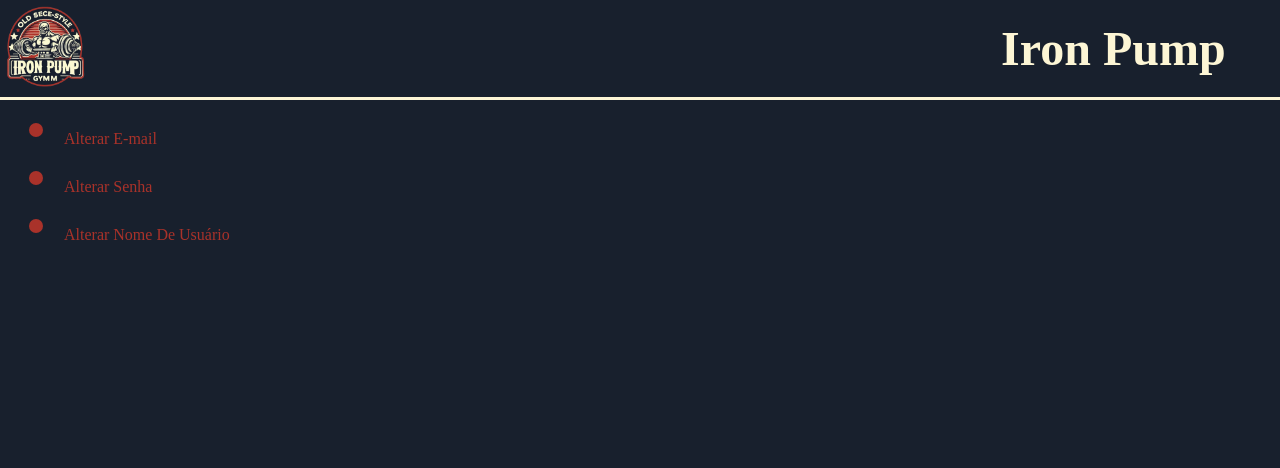
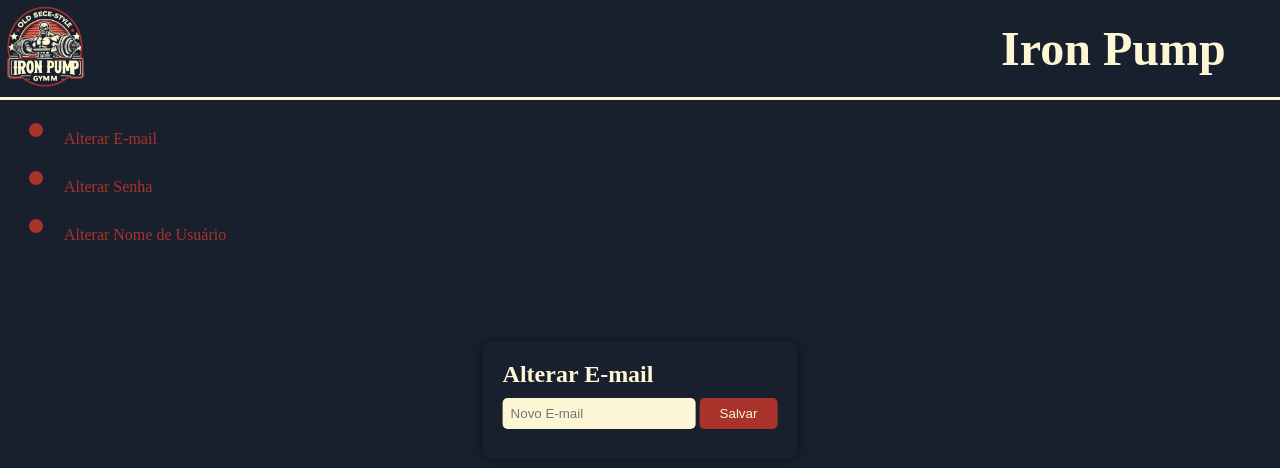
Before and after one commit to Viiinicius/tcc-info22, a plain HTML site: page telaPerfilConf.html in a window 1280 px wide. Both pictures are taken after a click on the button "Alterar E-mail". Drawn offline with Linux system fonts and the light colour scheme; a web font is replaced by a local one.

Commit message:
Altração dos html

```diff
--- a/telaPerfilConf.css
+++ b/telaPerfilConf.css
@@ -59,3 +59,43 @@ ul li::marker{
 ul{
     padding-left: 4em;
 }
+/* Adicione este CSS ao seu arquivo telaPerfilConf.css */
+
+.dialog {
+    display: none;
+    position: fixed;
+    top: 50%;
+    left: 50%;
+    transform: translate(-50%, -50%);
+    background-color: #18202D; /* Cor de fundo */
+    padding: 20px;
+    border-radius: 10px;
+    box-shadow: 0 0 10px rgba(0, 0, 0, 0.5);
+    color: #FDF6D5; /* Cor do texto */
+}
+
+.dialog h2 {
+    margin-bottom: 10px;
+}
+
+.dialog input {
+    margin-bottom: 10px;
+    padding: 8px;
+    border-radius: 5px;
+    border: none;
+    background-color: #FDF6D5; /* Cor do campo de entrada */
+    color: #18202D; /* Cor do texto no campo de entrada */
+}
+
+.dialog button {
+    padding: 8px 20px;
+    border-radius: 5px;
+    border: none;
+    background-color: #A9322A; /* Cor do botão */
+    color: #FDF6D5; /* Cor do texto no botão */
+    cursor: pointer;
+}
+
+.dialog button:hover {
+    background-color: #8A2BE2; /* Cor do botão ao passar o mouse */
+}
--- a/telaPerfilConf.html
+++ b/telaPerfilConf.html
@@ -5,6 +5,9 @@
     <meta name="viewport" content="width=device-width, initial-scale=1.0">
     <link rel="stylesheet" href="telaPerfilConf.css">
     <title>Perfil e Configurações</title>
+    <style>
+        /* Coloque aqui seu CSS existente */
+    </style>
 </head>
 <body>
     <!--Cabeçalho com titulo e botão para tela de perfil-->
@@ -21,15 +24,53 @@
 
     <ul>
         <li>
-    <button class="conf">Alterar E-mail</button>
-</li>
-<li>
-    <button class="conf">Alterar Senha</button>
-</li>
-<li>
-    <button class="conf">Alterar Nome De Usuário</button>
-</li>
+            <button class="conf" onclick="alterarEmail()">Alterar E-mail</button>
+        </li>
+        <li>
+            <button class="conf" onclick="alterarSenha()">Alterar Senha</button>
+        </li>
+        <li>
+            <button class="conf" onclick="alterarNomeUsuario()">Alterar Nome de Usuário</button>
+        </li>
+    </ul>
 
-</ul>
+    <!-- Caixa de diálogo para alterar o email -->
+    <div id="emailDialog" class="dialog">
+        <h2>Alterar E-mail</h2>
+        <input type="email" placeholder="Novo E-mail">
+        <button onclick="fecharDialog('emailDialog')">Salvar</button>
+    </div>
+
+    <!-- Caixa de diálogo para alterar a senha -->
+    <div id="senhaDialog" class="dialog">
+        <h2>Alterar Senha</h2>
+        <input type="password" placeholder="Nova Senha">
+        <button onclick="fecharDialog('senhaDialog')">Salvar</button>
+    </div>
+
+    <!-- Caixa de diálogo para alterar o nome de usuário -->
+    <div id="nomeUsuarioDialog" class="dialog">
+        <h2>Alterar Nome de Usuário</h2>
+        <input type="text" placeholder="Novo Nome de Usuário">
+        <button onclick="fecharDialog('nomeUsuarioDialog')">Salvar</button>
+    </div>
+
+    <script>
+        function alterarEmail() {
+            document.getElementById('emailDialog').style.display = 'block';
+        }
+
+        function alterarSenha() {
+            document.getElementById('senhaDialog').style.display = 'block';
+        }
+
+        function alterarNomeUsuario() {
+            document.getElementById('nomeUsuarioDialog').style.display = 'block';
+        }
+
+        function fecharDialog(id) {
+            document.getElementById(id).style.display = 'none';
+        }
+    </script>
 </body>
 </html>
```
Also changed, not shown: telaExercicios.html (+20 -9 lines).
